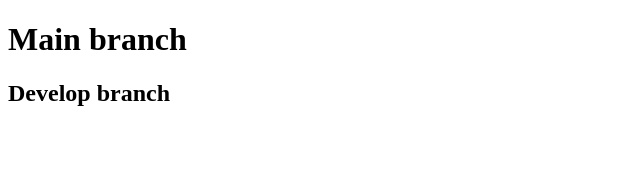
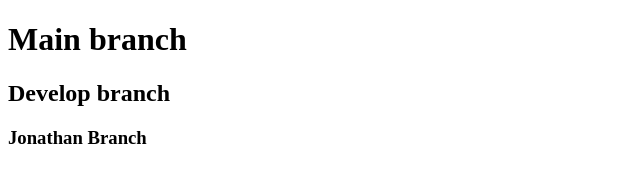
Before and after one commit to jonamsalem/gitLab2, a plain HTML site: page index.html in a window 1280 px wide. Shown: the whole page, without its empty margins (0-640 px from the left). Drawn offline with Linux system fonts and the light colour scheme.

Commit message:
Jonathan

```diff
--- a/index.html
+++ b/index.html
@@ -9,5 +9,6 @@
 <body>
     <h1>Main branch</h1>
     <h2>Develop branch</h2>
+    <h3>Jonathan Branch</h3>
 </body>
 </html>
```
